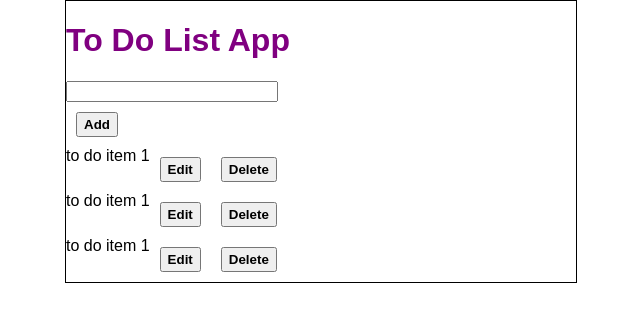
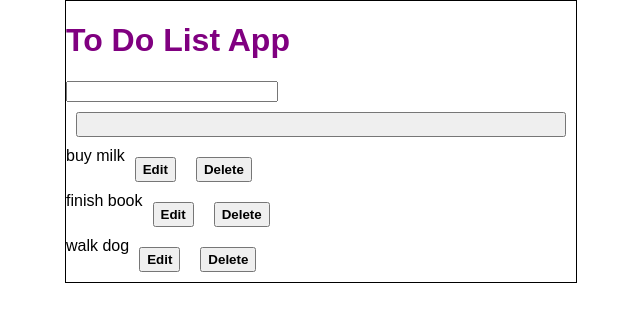
Before and after one commit to alinadolgoy/todoredux, a React (Create React App) app in the folder todoredux/: page / in a window 1280 px wide. Shown: the top 322 px of the page, without its empty margins (319-959 px from the left). Built offline with nearby package versions, Linux system fonts and the light colour scheme.

Commit message:
adding final style (edit and delete button for each list item + changes to add button (not finished yet)

```diff
--- a/todoredux/src/components/Form/Form.js
+++ b/todoredux/src/components/Form/Form.js
@@ -3,14 +3,25 @@ import Button from '../../components/Button/Button.js';
 import './Form.css';
 
 class Form extends Component {
+
+     handleSubmit (event) {
+         event.preventDefault();
+        console.log(event.target.value);
+        this.props.addHandlerFunc(event.target.value);
+    }
+
+
     render () {
+
         return (
-            <form>
-              <input name="ToDoInput" value=''></input>
-              <Button name='Add' />
+            <form onSubmit={this.handleSubmit}>
+            <input type='text' onChange={this.handleChange} />
+            <button type='submit' value='Add' />
             </form>
         );
     }
 }
 
 export default Form;
+
+//<Button name='Add' onClickFunc={this.props.addHandlerFunc} newToDoValue={"new"} />
--- a/todoredux/src/components/ListItem/ListItem.js
+++ b/todoredux/src/components/ListItem/ListItem.js
@@ -7,7 +7,7 @@ class ListItem extends Component {
     render() {
         return(
             <div className='list-item-container'>
-            <span id="toDo">to do item 1</span>
+            <span id="toDo">{this.props.toDoText}</span>
             <Button name='Edit' />
             <Button name='Delete' />
 
--- a/todoredux/src/containers/App.js
+++ b/todoredux/src/containers/App.js
@@ -10,15 +10,30 @@ constructor(props){
   this.state = {
     toDoList : ["buy milk", "finish book", "walk dog"]
   }
+  this.addToDo = this.addToDo.bind(this);
+  this.addHandler = this.addHandler.bind(this);
 }
+
+addToDo (newItemAdded){
+  this.setState((state) => {
+  state.toDoList.push(newItemAdded);
+});
+}
+
+addHandler (newItem) {
+  //the work of fiding the input value happens here
+  this.addToDo(newItem);
+}
+
+
 
   render() {
     return (
       <div className="App">
         <div className="appContainer">
           <h1> To Do List App</h1>
-            <Form name='toDoList' placeholder='To Do' />
-            <List  toDoList={this.state.toDoList}/>
+            <Form name='toDoList' placeholder='To Do' addHandlerFunc={this.addHandler}/>
+            <List  toDoList={this.state.toDoList} />
         </div>
       </div>
     );
```
